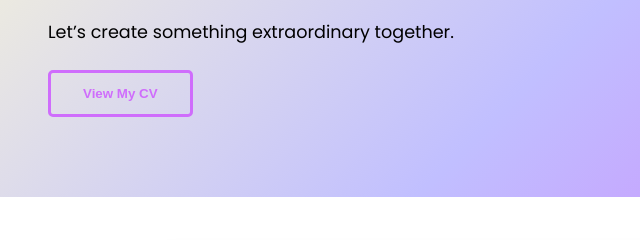
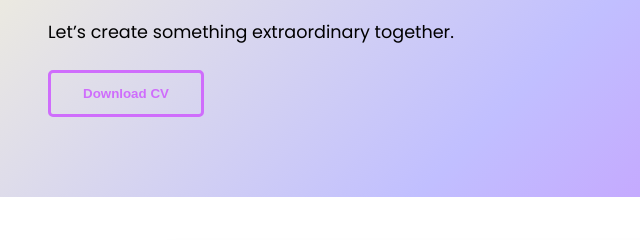
Before and after one commit to webritgithub/Portfolio, a plain HTML site: page index.html in a window 1280 px wide. Shown: the part 327-567 px from the top of the page, 0-640 px from the left. Drawn offline with Linux system fonts and the light colour scheme.

Commit message:
Update index.html

```diff
--- a/index.html
+++ b/index.html
@@ -425,7 +425,7 @@ footer a:hover {
     <div class="hero-text">
       <h1><span class="highlight">Hello</span> Everyone, I am <br>Ritika Poojary</h1>
       <p>Let’s create something extraordinary together.</p>
-      <button onclick="window.location.href='#projects'">View My CV</button>
+      <button onclick="window.location.href='RITIKA RAMESH POOJARY_recent.pdf'">Download CV</button>
     </div>
     <img src="https://media.licdn.com/dms/image/v2/D4D03AQHrHhTpmN1zeA/profile-displayphoto-shrink_800_800/profile-displayphoto-shrink_800_800/0/1707032127743?e=1756339200&v=beta&t=71S4pIoeWJqpH-dtNOj4MrYhoVQ0kFDua8FgPV3mV-Q">
   </section>
```
